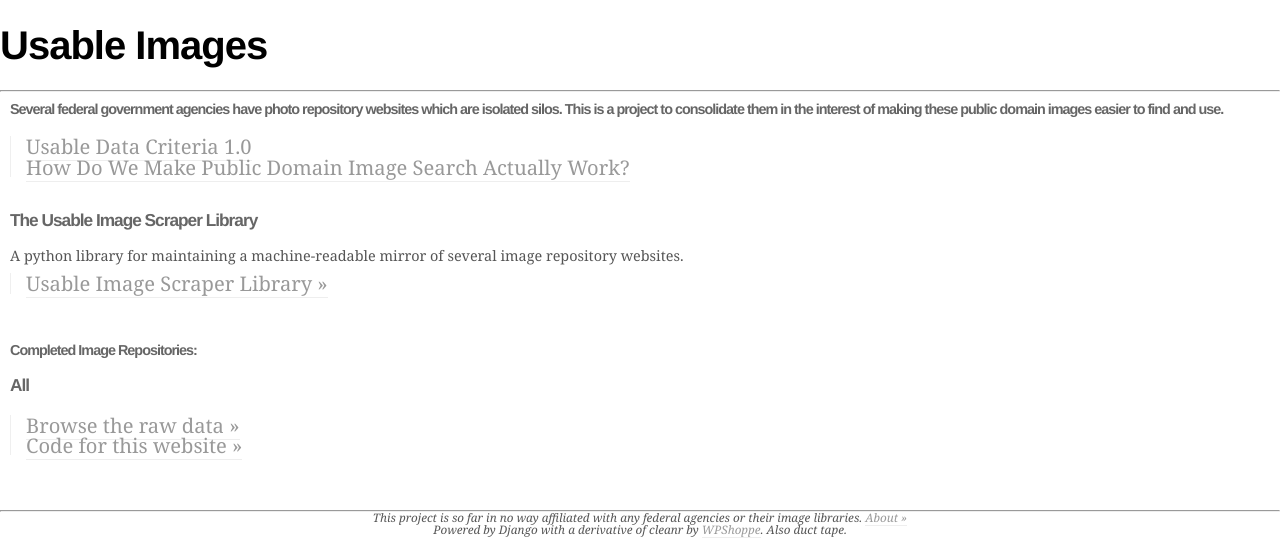
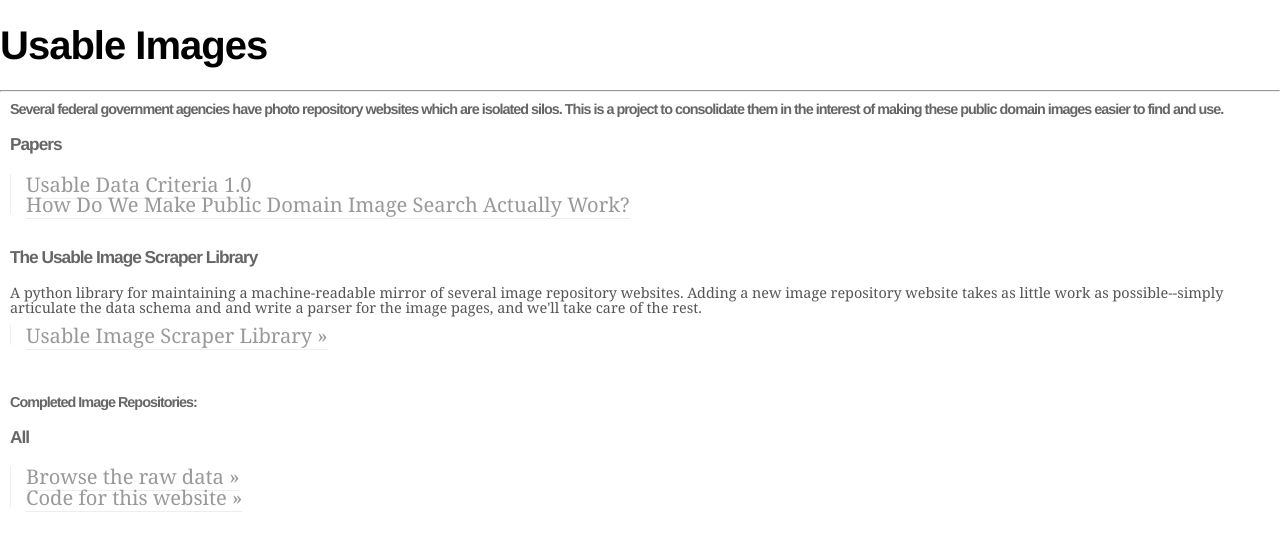
Before and after one commit to gameguy43/usable_image_website, a Python web app: template mysite/templates/index.html in a window 1280 px wide. Shown: the top 555 px of the page. Run offline with Jinja, Linux system fonts and the light colour scheme; the template is opened without the code that fills it, so the values that code supplies are empty.

Commit message:
fex styling tweaks and better error behavior

```diff
--- a/mysite/mainapp/views.py
+++ b/mysite/mainapp/views.py
@@ -56,7 +56,7 @@
     myscraper.set_web_vars(**kwargs)
     image = myscraper.db.get_image_metadata_dict(image__pk)
 
-    if not image['url_to_lores_img']:
+    if not image or not image['url_to_lores_img']:
         referrer = request.META.get('HTTP_REFERER')
         if not referrer.find('/view/') == (-1):
             prev_id = int(referrer.rstrip('/').rsplit('/', 1)[1])
--- a/mysite/static/style.css
+++ b/mysite/static/style.css
@@ -228,3 +228,8 @@
 #content-onecol .datapoint .label{
     color: black;
 }
+
+#download_links td{
+    padding: 3px 5px 3px 5px;
+    border: 1px solid #ededed;
+}
--- a/mysite/templates/index.html
+++ b/mysite/templates/index.html
@@ -13,6 +13,11 @@
 <h2>
 Several federal government agencies have photo repository websites which are isolated silos. This is a project to consolidate them in the interest of making these public domain images easier to find and use.
 </h2>
+
+
+<h3>
+Papers
+</h3>
 
 <p class="big_homepage_links">
 <!--
@@ -32,7 +37,7 @@
 The Usable Image Scraper Library
 </h3>
 <p>
-A python library for maintaining a machine-readable mirror of several image repository websites.
+A python library for maintaining a machine-readable mirror of several image repository websites. Adding a new image repository website takes as little work as possible--simply articulate the data schema and and write a parser for the image pages, and we'll take care of the rest.
 </p>
 <p class="big_homepage_links">
 <span>
```
